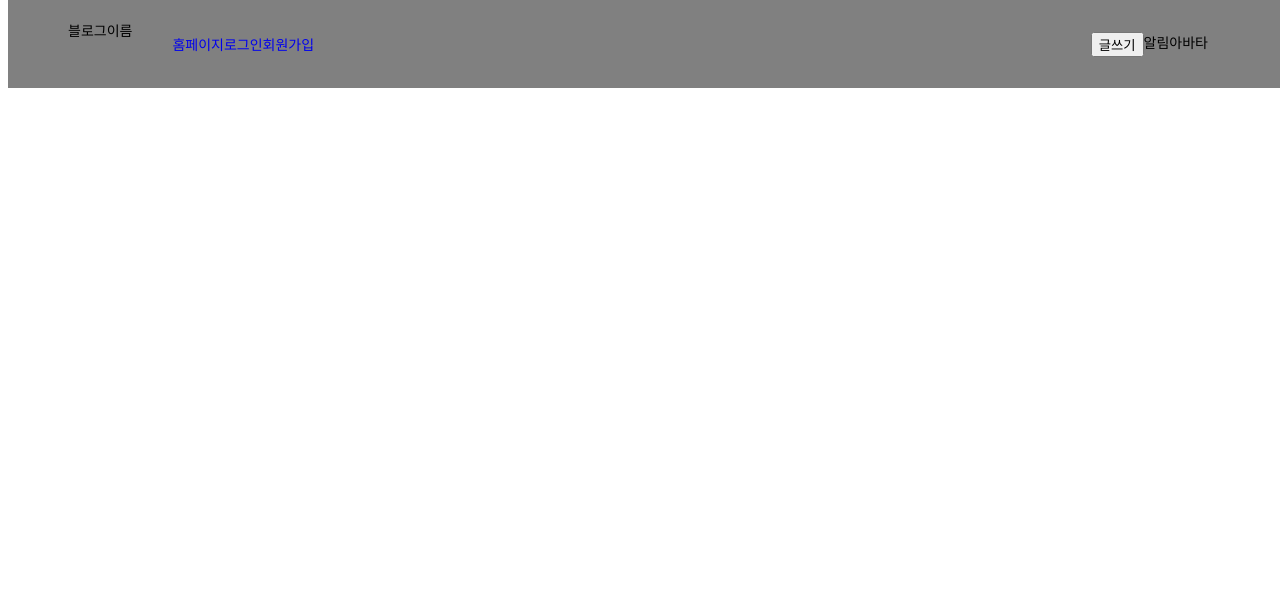
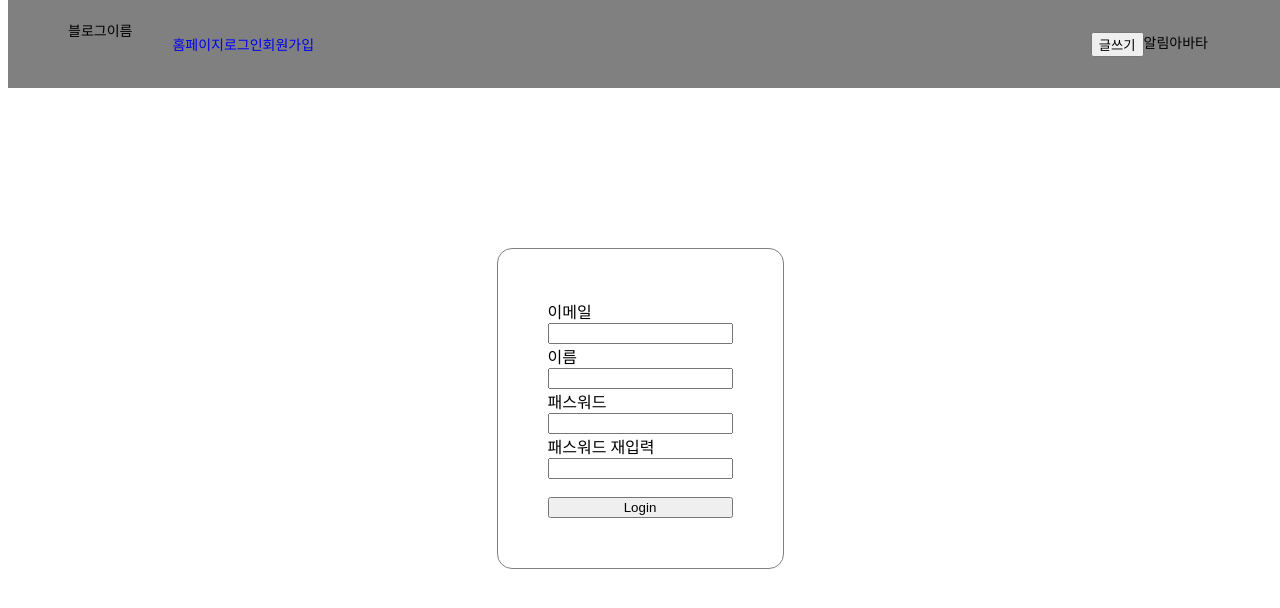
Before and after one commit to leejeawon92/React-Blog, a React (Create React App) app: page /join in a window 1280 px wide. Shown: the top 608 px of the page. Built offline with nearby package versions, Linux system fonts and the light colour scheme.

Commit message:
Join page layout

```diff
--- a/src/screens/Join.js
+++ b/src/screens/Join.js
@@ -1,8 +1,67 @@
+import { useState } from 'react';
+import styled from 'styled-components';
+
+const JoinMain = styled.div`
+  display: flex;
+  justify-content: center;
+  align-items: center;
+  width: 100%;
+  height: 100vh;
+`
+
+const JoinForm = styled.form`
+  display: flex;
+  flex-direction: column;
+  padding: 50px;
+  border: 0.8px solid gray;
+  border-radius: 15px;
+`
 
 function Join() {
+
+  const [email, setEmail] = useState('');
+  const [password, setPassword] = useState('');
+  const [password2, setPassword2] = useState('');
+  const [name, setName] = useState('');
+
+  const onEmailChange = (event) => {
+    setEmail(event.target.value);
+  }
+  const onNameChange = (event) => {
+    setName(event.target.value);
+  }
+
+  const onPasswordChange = (event) => {
+    setPassword(event.target.value);
+  }
+  const onPassword2Change = (event) => {
+    setPassword2(event.target.value);
+  }
+
+  const onSubmit = (event) => {
+    event.preventDefault();
+
+    console.log('Email', email);
+    console.log('name', password);
+    console.log('Password', password);
+    console.log('Password2', password2);
+  }
   return (
     <>
-      회원가입페이지
+      <JoinMain>
+        <JoinForm onSubmit={onSubmit}>
+          <label>이메일</label>
+          <input type='email' value={email} onChange={onEmailChange} />
+          <label>이름</label>
+          <input type='text' value={name} onChange={onNameChange} />
+          <label>패스워드</label>
+          <input type='password' value={password} onChange={onPasswordChange} />
+          <label>패스워드 재입력</label>
+          <input type='password' value={password} onChange={onPassword2Change} />
+          <br />
+          <button formAction=''>Login</button>
+        </JoinForm>
+      </JoinMain>
     </>
   );
 }
```
